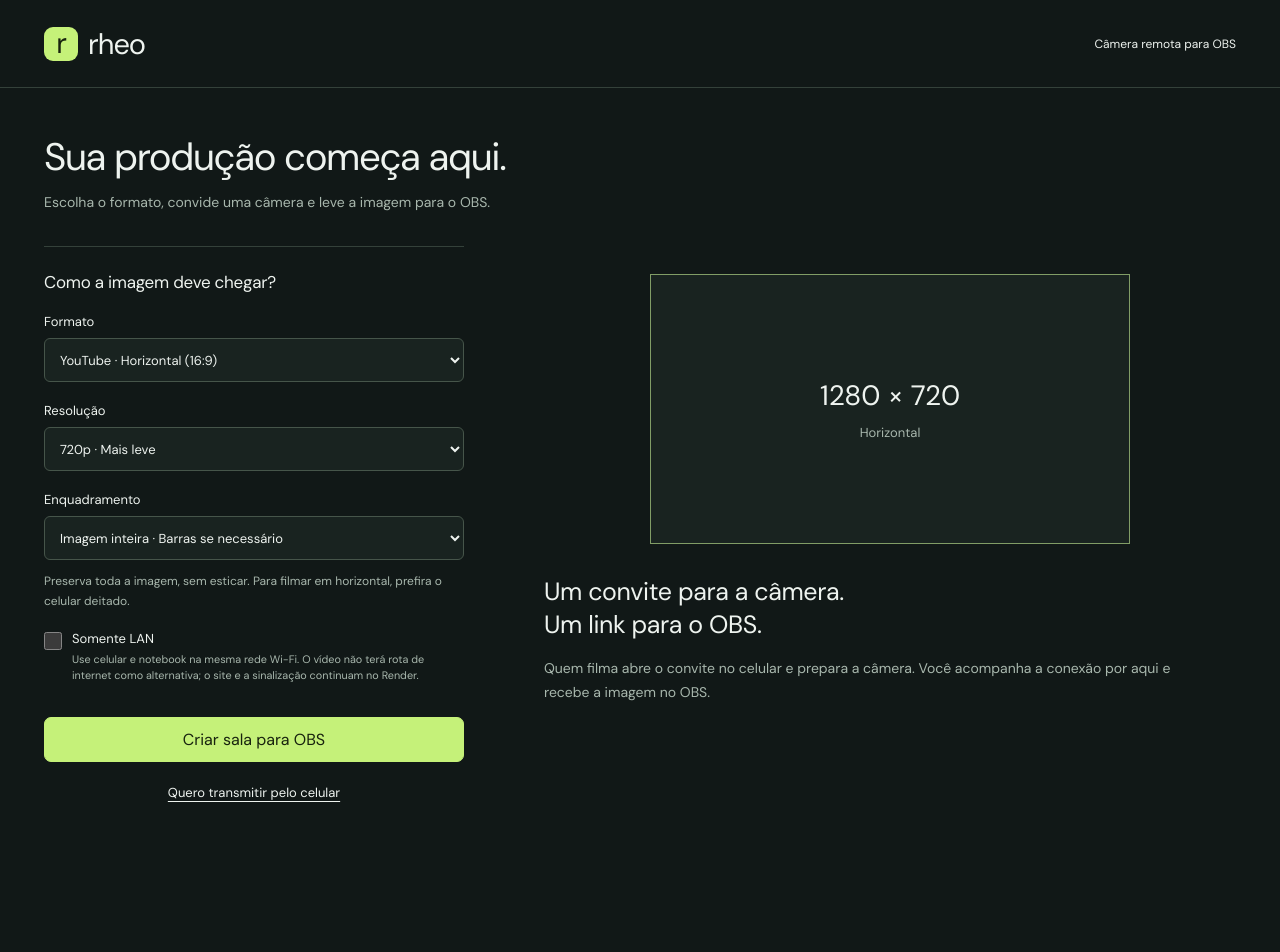
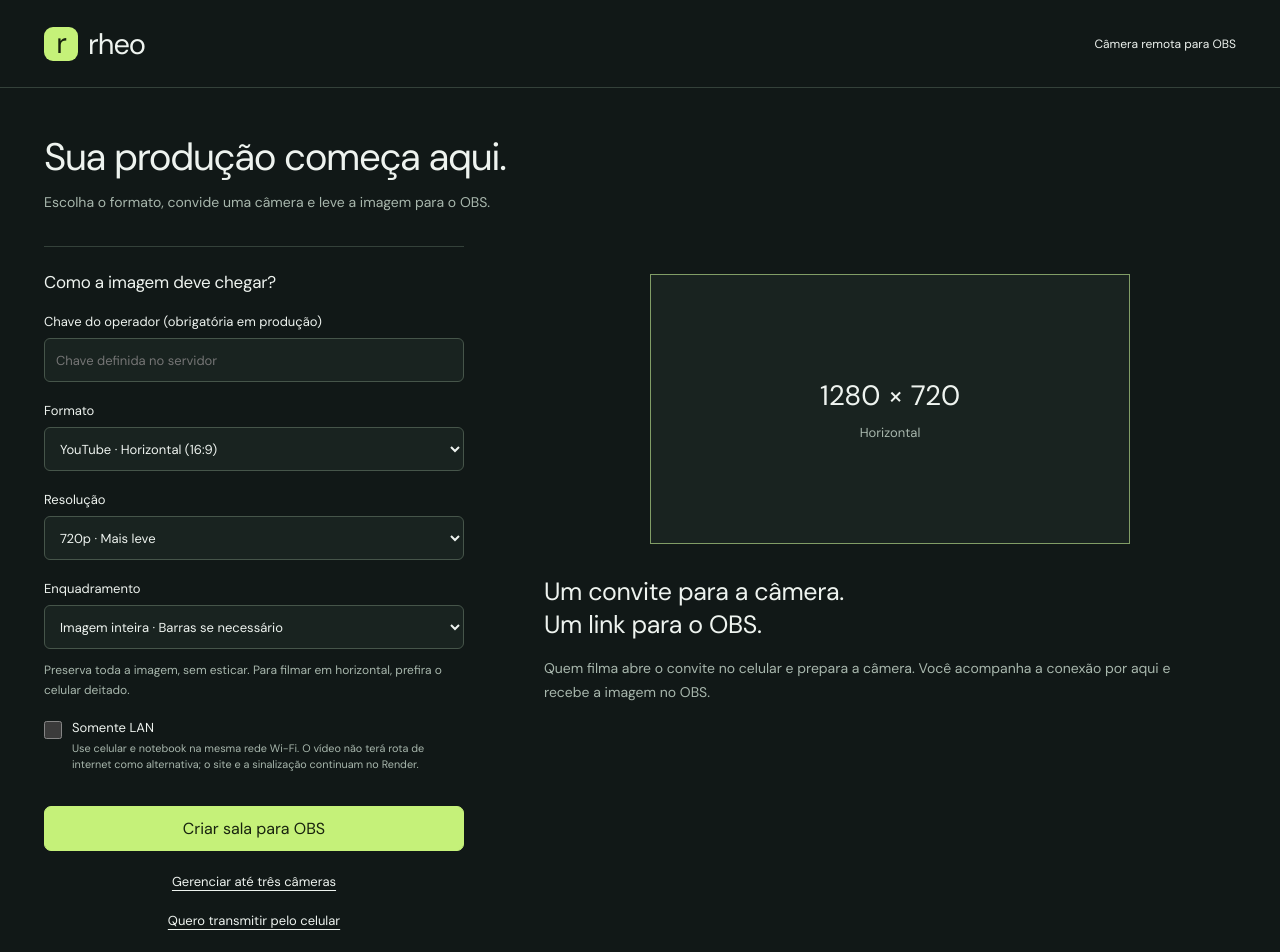
Before and after one commit to tiago-mateus/Rheo, a React (Vite) app: page / in a window 1280 px wide. Shown: the top 952 px of the page. Before the commit the page ends 849 px from the top, so only its background shows below. Built offline with nearby package versions, Linux system fonts and the light colour scheme.

Commit message:
feat: collect operator key when creating a camera session

```diff
--- a/src/Studio.tsx
+++ b/src/Studio.tsx
@@ -4,6 +4,7 @@
 import type { SessionKeys } from "../shared/protocol";
 import FormatFields from "./FormatFields";
 import { obsLink } from "./links";
+import { readStudioKey, saveStudioKey } from "./studioAuth";
 
 type State = {
   format: VideoFormat;
@@ -13,6 +14,7 @@
   viewToken: string;
 };
 export default function Studio() {
+  const [studioKey, setStudioKey] = useState(readStudioKey);
   const [id, setId] = useState(
     location.pathname.match(/^\/studio\/([^/]+)/)?.[1] || "",
   );
@@ -115,12 +117,13 @@
     try {
       const response = await fetch("/api/sessions", {
         method: "POST",
-        headers: { "Content-Type": "application/json" },
+        headers: { "Content-Type": "application/json", "X-Rheo-Studio-Key": studioKey },
         body: JSON.stringify({ format, managed: true }),
       });
       const data = await response.json();
       if (!response.ok)
         throw new Error(data.error || "Não foi possível criar a sala.");
+      saveStudioKey(studioKey);
       const keys = data as SessionKeys;
       history.pushState(
         null,
@@ -216,6 +219,8 @@
             <div className="setup-layout">
               <form className="room-setup" onSubmit={create}>
                 <h2>Como a imagem deve chegar?</h2>
+                <label htmlFor="studio-key">Chave do operador (obrigatória em produção)</label>
+                <input id="studio-key" type="password" autoComplete="off" value={studioKey} onChange={(e) => setStudioKey(e.target.value)} placeholder="Chave definida no servidor" />
                 <FormatFields value={format} onChange={setFormat} />
                 <label className="lan-option" htmlFor="studio-lan-only">
                   <input
@@ -241,6 +246,7 @@
                 <button className="primary full" disabled={busy}>
                   {busy ? "Criando sala…" : "Criar sala para OBS"}
                 </button>
+                <a className="camera-start" href="/multi">Gerenciar até três câmeras</a>
                 <a className="camera-start" href="/?camera=1">
                   Quero transmitir pelo celular
                 </a>
```
